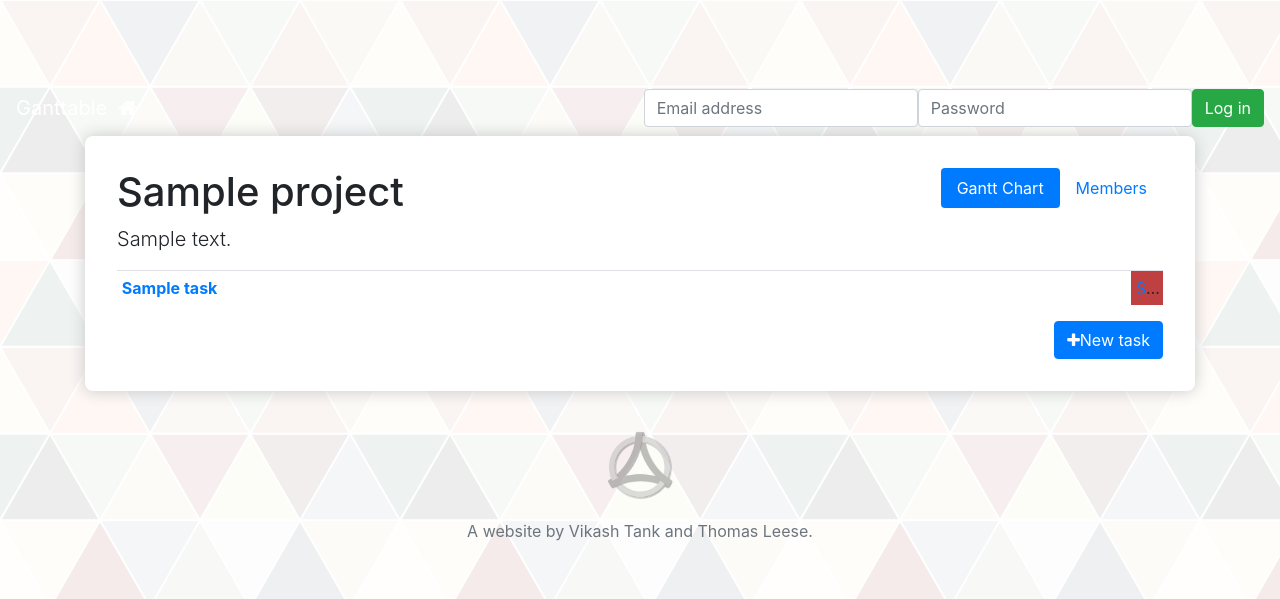
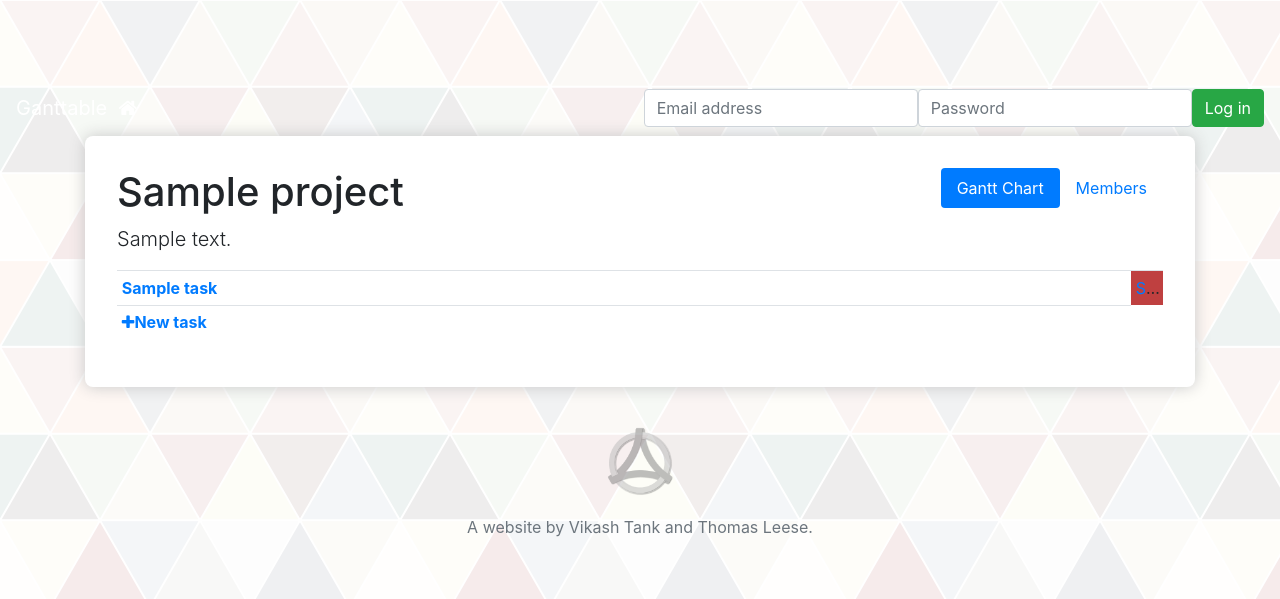
Before and after one commit to thomasleese/gantt-charts, a Python web app: template ganttchart/web/templates/projects/chart.html in a window 1280 px wide. Shown: the top 599 px of the page. Run offline with Jinja, Linux system fonts and the light colour scheme; the template is opened without the code that fills it: most values are stand-ins (such as "Sample title", 1, 10 or a date in 2020); some libraries are stand-ins or nearby versions.

Commit message:
Make new task button part of the chart

```diff
--- a/ganttchart/web/static/styles/theme.css
+++ b/ganttchart/web/static/styles/theme.css
@@ -40,3 +40,7 @@ body {
 .card.project .text-muted a {
     color: rgb(95, 104, 111);
 }
+
+/*.btn-primary {
+    color:
+}*/
--- a/ganttchart/web/templates/projects/chart.html
+++ b/ganttchart/web/templates/projects/chart.html
@@ -10,7 +10,7 @@
   {{ project_lead(project, 'gantt-chart') }}
 
   {% if chart %}
-    <table class="table table-sm gantt-chart m-b">
+    <table class="table table-sm gantt-chart">
       {% for block in chart.blocks %}
         <tr>
           <th><a href="{{ url_for('.view_task', task_id=block.task.id) }}">{{ block.task.name }}</a></th>
@@ -27,10 +27,11 @@
           {% endfor %}
         </tr>
       {% endfor %}
+
+      <tr>
+        <th colspan="{{ (chart.end - chart.start).days + 1 }}"><a href="{{ url_for('.new_task', project_id=project.id) }}" role="button"><span class="fa fa-plus m-r"></span>New task</a>
+      </tr>
     </table>
-
-    <a class="btn btn-primary pull-right m-t" href="{{ url_for('.new_task', project_id=project.id) }}" role="button"><span class="fa fa-plus m-r"></span>New task</a>
-    <div class="clearfix"></div>
   {% else %}
     <p class="lead text-center">This project hasn't got any tasks.</p>
     <p class="text-center">Click the button below to create one.</p>
```
